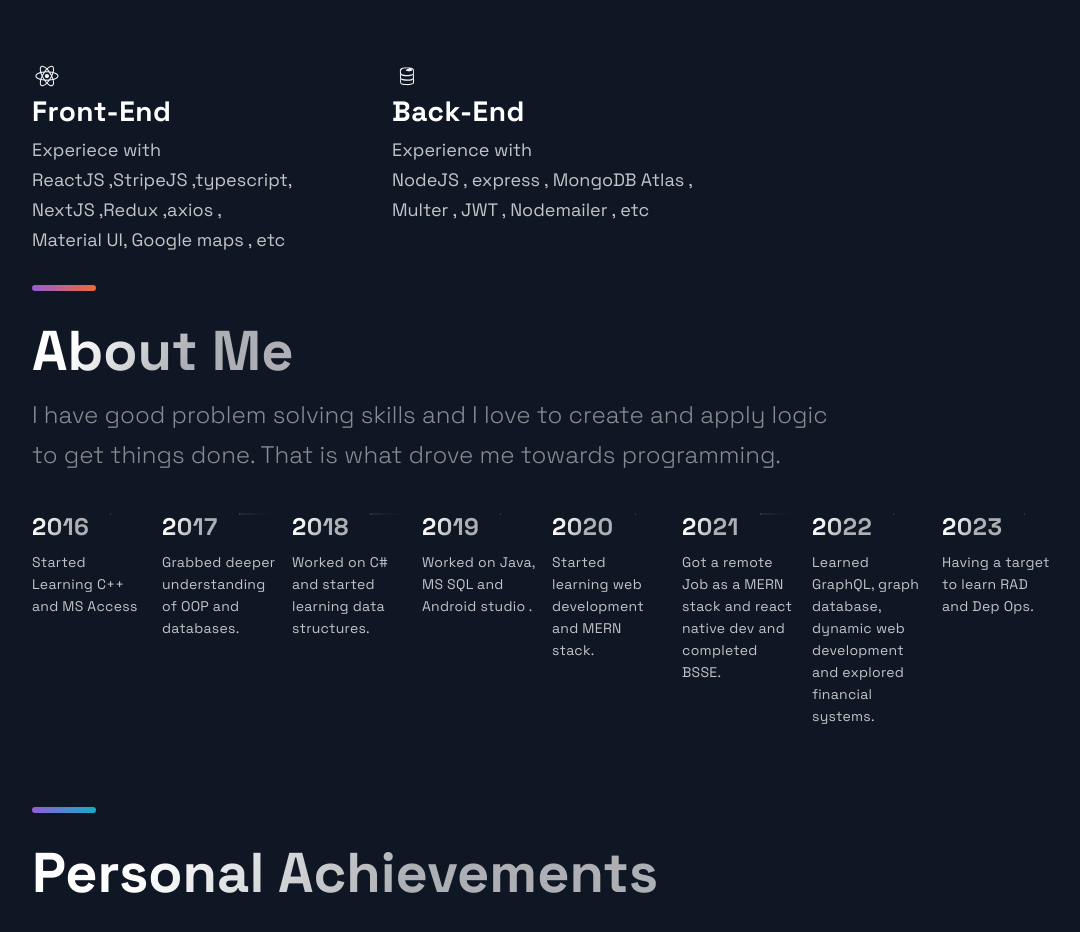
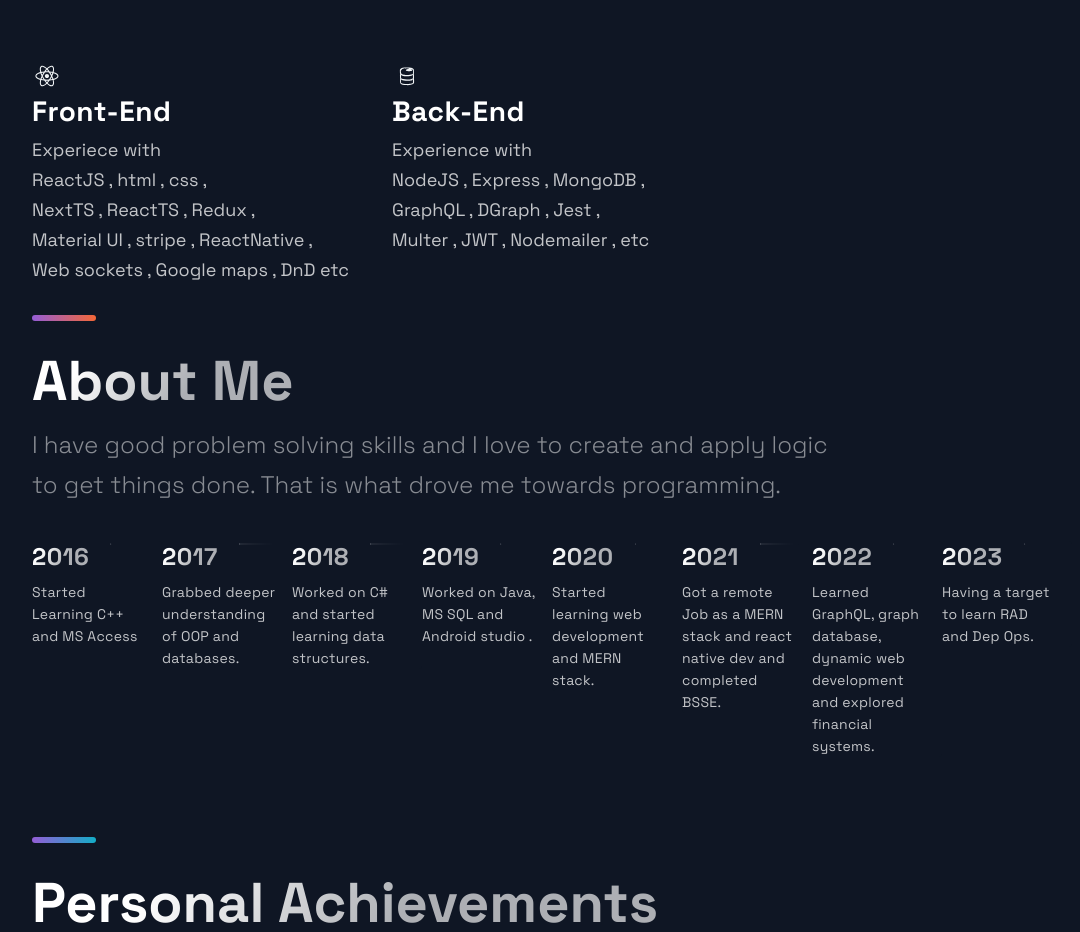
Before and after one commit to TalhaBhutto/NextPortfolio, a Next.js app in the folder my_portfolio/: page / in a window 1280 px wide. Shown: the part 2420-3352 px from the top of the page, without its empty margins (88-1168 px from the left). Built offline with nearby package versions, Linux system fonts and the light colour scheme.

Commit message:
Update Technologies.js

```diff
--- a/my_portfolio/components/Technologies/Technologies.js
+++ b/my_portfolio/components/Technologies/Technologies.js
@@ -32,10 +32,13 @@
             <ListTitle>Front-End</ListTitle>
             <ListParagraph>
               Experiece with <br />
-              ReactJS ,StripeJS ,typescript,
+              ReactJS , html , css ,
+               <br />
+              NextTS , ReactTS , Redux ,
               <br />
-              NextJS ,Redux ,axios ,<br />
-              Material UI, Google maps , etc
+              Material UI , stripe , ReactNative ,
+              <br />
+              Web sockets , Google maps , DnD etc
             </ListParagraph>
           </ListContainer>
         </ListItem>
@@ -47,7 +50,9 @@
             <ListTitle>Back-End</ListTitle>
             <ListParagraph>
               Experience with <br />
-              NodeJS , express , MongoDB Atlas ,
+              NodeJS , Express , MongoDB ,
+              <br />
+              GraphQL , DGraph , Jest ,
               <br />
               Multer , JWT , Nodemailer , etc
               <br />
```
